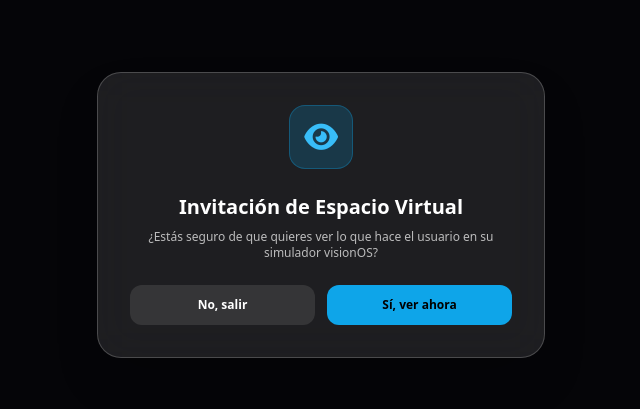
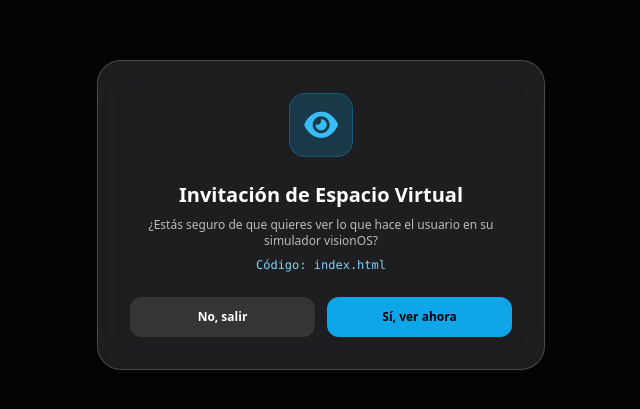
Before and after one commit to anyelo888ra-ux/visionos-sim, a plain HTML site: page invitation/view/index.html in a window 1280 px wide. Shown: the part 185-594 px from the top of the page, without its empty margins (319-959 px from the left). Drawn offline with nearby package versions, Linux system fonts and the light colour scheme.

Commit message:
Update index.html

```diff
--- a/invitation/view/index.html
+++ b/invitation/view/index.html
@@ -19,11 +19,21 @@
         <div class="space-y-2">
             <h1 class="text-xl font-bold">Invitación de Espacio Virtual</h1>
             <p class="text-xs text-white/70">¿Estás seguro de que quieres ver lo que hace el usuario en su simulador visionOS?</p>
+            <p class="text-xs text-sky-300 font-mono mt-2">Código: <span id="session-code">...</span></p>
         </div>
         <div class="flex gap-3">
             <button onclick="window.location.href='../../'" class="flex-1 py-3 bg-white/10 hover:bg-white/20 rounded-xl text-xs font-semibold transition">No, salir</button>
-            <button onclick="window.location.href='../../view/'" class="flex-1 py-3 bg-sky-500 hover:bg-sky-400 text-black rounded-xl text-xs font-bold transition">Sí, ver ahora</button>
+            <button id="accept-btn" class="flex-1 py-3 bg-sky-500 hover:bg-sky-400 text-black rounded-xl text-xs font-bold transition">Sí, ver ahora</button>
         </div>
     </div>
+
+    <script>
+        const parts = window.location.pathname.split('/').filter(Boolean);
+        const code = parts[parts.length - 1] && parts[parts.length - 1] !== 'view' ? parts[parts.length - 1] : '96bb9ezw';
+        document.getElementById('session-code').textContent = code;
+        document.getElementById('accept-btn').onclick = () => {
+            window.location.href = `../../view/${code}`;
+        };
+    </script>
 </body>
 </html>
```
